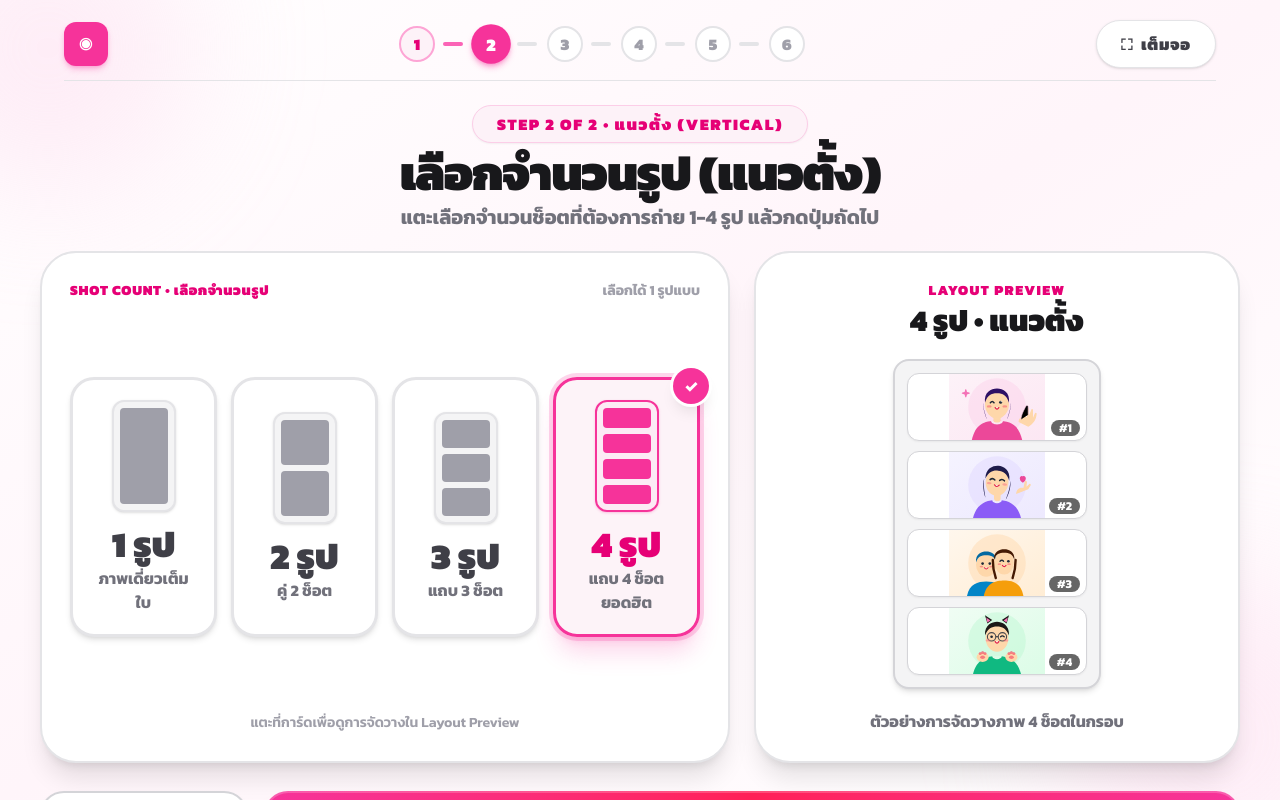
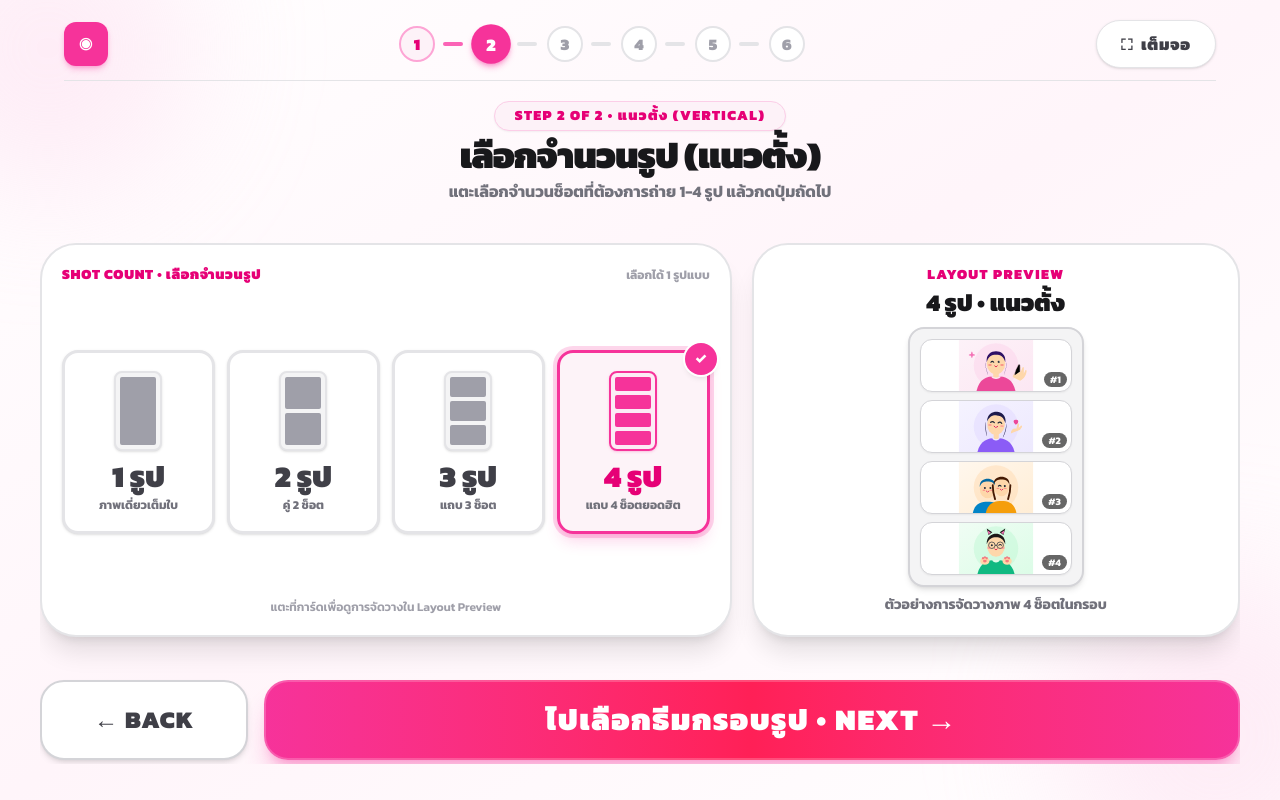
Before and after one commit to suhaimeejehha-glitch/camera-page, a Next.js app: page /setup in a window 1280 px wide. Both pictures are taken after a click on the button "ไปเลือกจำนวนรูป • NEXT →". Built offline with nearby package versions, Linux system fonts and the light colour scheme.

Commit message:
fix: lock layout preview and shot cards height to prevent vertical overflow when selecting 4 shots

```diff
--- a/app/components/frames/LayoutSetupStep.tsx
+++ b/app/components/frames/LayoutSetupStep.tsx
@@ -114,20 +114,20 @@ function MiniLayoutIcon({
   const isVertical = orientation === "vertical";
   return (
     <div
-      className={`flex gap-1.5 rounded-xl border-2 p-1.5 shadow-sm transition-all ${
+      className={`flex gap-1 rounded-lg border-2 p-1 shadow-sm transition-all ${
         active
           ? "border-pink-500 bg-pink-100/60 shadow-pink-500/20"
           : "border-zinc-200 bg-zinc-100"
       } ${
         isVertical
-          ? "h-20 sm:h-24 lg:h-28 w-12 sm:w-14 lg:w-16 flex-col"
-          : "h-12 sm:h-14 lg:h-16 w-20 sm:w-24 lg:w-28 flex-row"
+          ? "h-16 sm:h-18 lg:h-20 w-10 sm:w-11 lg:w-12 flex-col"
+          : "h-9 sm:h-10 lg:h-11 w-18 sm:w-20 lg:w-22 flex-row"
       }`}
     >
       {Array.from({ length: count }).map((_, idx) => (
         <div
           key={idx}
-          className={`flex-1 rounded-sm transition-colors ${
+          className={`flex-1 min-h-0 min-w-0 rounded-xs transition-colors ${
             active ? "bg-pink-500" : "bg-zinc-400"
           }`}
         />
@@ -455,34 +455,34 @@ export function LayoutSetupStep() {
   }
 
   return (
-    <div className="flex h-full max-h-full w-full max-w-6xl lg:max-w-7xl flex-col items-center justify-between gap-3 sm:gap-5 py-2 select-none">
+    <div className="flex h-full max-h-full w-full max-w-6xl lg:max-w-7xl flex-col items-center justify-between gap-2 sm:gap-3 py-1 select-none overflow-hidden">
       {/* หัวข้อ Step 2 */}
-      <div className="flex flex-col items-center gap-1.5 text-center shrink-0">
-        <span className="rounded-full border border-pink-200 bg-pink-50 px-6 py-1.5 font-mono text-xs sm:text-sm lg:text-base font-black tracking-widest text-pink-600 uppercase shadow-xs">
+      <div className="flex flex-col items-center gap-1 text-center shrink-0">
+        <span className="rounded-full border border-pink-200 bg-pink-50 px-5 py-1 font-mono text-xs sm:text-sm font-black tracking-widest text-pink-600 uppercase shadow-xs">
           Step 2 of 2 • {orientation === "vertical" ? "แนวตั้ง (Vertical)" : "แนวนอน (Horizontal)"}
         </span>
-        <h2 className="text-3xl font-black text-zinc-900 sm:text-4xl lg:text-5xl tracking-tight">
+        <h2 className="text-2xl sm:text-3xl lg:text-4xl font-black text-zinc-900 tracking-tight">
           เลือกจำนวนรูป ({orientation === "vertical" ? "แนวตั้ง" : "แนวนอน"})
         </h2>
-        <p className="text-base font-bold text-zinc-500 sm:text-lg lg:text-xl">
+        <p className="text-sm sm:text-base font-bold text-zinc-500">
           แตะเลือกจำนวนช็อตที่ต้องการถ่าย 1-4 รูป แล้วกดปุ่มถัดไป
         </p>
       </div>
 
-      {/* ตัวเลือกจำนวนรูป 1-4 + พรีวิว เต็มจอสัมผัส */}
-      <div className="grid w-full grid-cols-1 gap-5 sm:grid-cols-12 sm:gap-6 my-auto items-stretch">
+      {/* ตัวเลือกจำนวนรูป 1-4 + พรีวิว ล็อกความสูงพอดีจอทัชสกรีน ไม่ขยับ ไม่ล้น */}
+      <div className="grid w-full grid-cols-1 gap-4 sm:grid-cols-12 sm:gap-5 my-auto items-stretch">
         {/* ฝั่งซ้าย: ปุ่มเลือก 1, 2, 3, 4 รูป */}
-        <div className="flex flex-col justify-between gap-4 rounded-[32px] sm:rounded-[36px] border-2 border-zinc-200 bg-white p-5 sm:p-7 shadow-xl sm:col-span-7">
+        <div className="flex flex-col justify-between gap-3 rounded-[32px] sm:rounded-[36px] border-2 border-zinc-200 bg-white p-4 sm:p-5 shadow-xl sm:col-span-7">
           <div className="flex items-center justify-between">
             <p className="font-mono text-xs sm:text-sm font-black tracking-wider text-pink-600 uppercase">
               SHOT COUNT • เลือกจำนวนรูป
             </p>
-            <span className="text-xs sm:text-sm font-bold text-zinc-400">
+            <span className="text-xs font-bold text-zinc-400">
               เลือกได้ 1 รูปแบบ
             </span>
           </div>
 
-          <div className="grid grid-cols-2 gap-3 sm:grid-cols-4 sm:gap-3.5 my-auto">
+          <div className="grid grid-cols-2 gap-2.5 sm:grid-cols-4 sm:gap-3 my-auto">
             {SHOT_OPTIONS.map((opt) => {
               const active = shots === opt.count;
               return (
@@ -490,28 +490,31 @@ export function LayoutSetupStep() {
                   key={opt.count}
                   type="button"
                   onClick={() => setShots(opt.count)}
-                  className={`relative flex min-h-48 sm:min-h-56 lg:min-h-64 flex-col items-center justify-center gap-3 rounded-2xl sm:rounded-3xl border-3 p-4 sm:p-5 transition-all active:scale-95 touch-manipulation cursor-pointer ${
+                  className={`relative flex h-36 sm:h-42 lg:h-46 flex-col items-center justify-center gap-2 rounded-2xl border-3 p-2.5 sm:p-3 transition-all active:scale-95 touch-manipulation cursor-pointer ${
                     active
-                      ? "border-pink-500 bg-pink-50/90 text-pink-600 shadow-xl shadow-pink-500/20 ring-4 ring-pink-500/20"
-                      : "border-zinc-200 bg-white text-zinc-700 hover:border-pink-300 shadow-md"
+                      ? "border-pink-500 bg-pink-50/90 text-pink-600 shadow-lg shadow-pink-500/20 ring-4 ring-pink-500/20"
+                      : "border-zinc-200 bg-white text-zinc-700 hover:border-pink-300 shadow-sm"
                   }`}
                 >
                   {active ? (
-                    <span className="absolute -top-3 -right-3 flex h-8 w-8 sm:h-9 sm:w-9 items-center justify-center rounded-full bg-pink-500 text-sm sm:text-base font-black text-white shadow-lg ring-3 ring-white">
+                    <span className="absolute -top-2.5 -right-2.5 flex h-7 w-7 sm:h-8 sm:w-8 items-center justify-center rounded-full bg-pink-500 text-xs sm:text-sm font-black text-white shadow-md ring-2 ring-white">
                       ✓
                     </span>
                   ) : null}
 
-                  <MiniLayoutIcon
-                    count={opt.count}
-                    orientation={orientation}
-                    active={active}
-                  />
+                  <div className="flex items-center justify-center h-16 sm:h-20 shrink-0">
+                    <MiniLayoutIcon
+                      count={opt.count}
+                      orientation={orientation}
+                      active={active}
+                    />
+                  </div>
+
                   <div className="flex flex-col items-center text-center gap-0.5">
-                    <span className="text-2xl sm:text-3xl lg:text-4xl font-black">
+                    <span className="text-xl sm:text-2xl lg:text-3xl font-black">
                       {opt.label}
                     </span>
-                    <span className="text-xs sm:text-sm lg:text-base text-zinc-500 font-bold">
+                    <span className="text-[11px] sm:text-xs text-zinc-500 font-bold line-clamp-1">
                       {opt.desc}
                     </span>
                   </div>
@@ -520,47 +523,38 @@ export function LayoutSetupStep() {
             })}
           </div>
 
-          <p className="text-center text-xs sm:text-sm font-semibold text-zinc-400">
+          <p className="text-center text-xs font-semibold text-zinc-400">
             แตะที่การ์ดเพื่อดูการจัดวางใน Layout Preview
           </p>
         </div>
 
-        {/* ฝั่งขวา: ตัวอย่างโครงกรอบ (Preview) */}
-        <div className="flex flex-col items-center justify-between gap-3 rounded-[32px] sm:rounded-[36px] border-2 border-zinc-200 bg-white p-5 sm:p-7 shadow-xl sm:col-span-5">
+        {/* ฝั่งขวา: ตัวอย่างโครงกรอบ (Preview) - ความสูงตายตัว 100% ไม่ว่าเลือกกี่รูปจะไม่ขยับ */}
+        <div className="flex flex-col items-center justify-between gap-2 rounded-[32px] sm:rounded-[36px] border-2 border-zinc-200 bg-white p-4 sm:p-5 shadow-xl sm:col-span-5">
           <div className="text-center">
             <p className="font-mono text-xs sm:text-sm font-black tracking-widest text-pink-600 uppercase">
               LAYOUT PREVIEW
             </p>
-            <p className="font-black text-zinc-900 text-xl sm:text-2xl lg:text-3xl mt-0.5">
+            <p className="font-black text-zinc-900 text-lg sm:text-xl lg:text-2xl mt-0.5">
               {shots} รูป • {orientation === "vertical" ? "แนวตั้ง" : "แนวนอน"}
             </p>
           </div>
 
-          <div className="flex min-h-[220px] sm:min-h-[260px] lg:min-h-[300px] w-full items-center justify-center py-2">
+          {/* กรอบพรีวิวที่ล็อกความสูงคงที่ ไม่ขยายเมื่อเลือก 4 รูป */}
+          <div className="flex h-[210px] sm:h-[240px] lg:h-[260px] w-full items-center justify-center">
             <div
-              className={`flex gap-2.5 rounded-2xl border-2 border-zinc-300 bg-zinc-100 p-3 shadow-md transition-all ${
+              className={`flex gap-2 rounded-2xl border-2 border-zinc-300 bg-zinc-100 p-2.5 shadow-md transition-all ${
                 orientation === "vertical"
-                  ? "w-44 sm:w-52 flex-col"
-                  : "w-full max-w-[380px] sm:max-w-[440px] flex-row"
+                  ? "h-full w-36 sm:w-40 lg:w-44 flex-col"
+                  : "h-36 sm:h-40 w-full max-w-[360px] sm:max-w-[420px] flex-row"
               }`}
             >
               {Array.from({ length: shots }).map((_, idx) => (
                 <div
                   key={idx}
-                  className={`group relative overflow-hidden rounded-xl border border-zinc-300 bg-white shadow-xs ${
-                    orientation === "vertical"
-                      ? shots === 1
-                        ? "h-56 sm:h-64 w-full"
-                        : shots === 2
-                        ? "h-28 sm:h-32 w-full"
-                        : shots === 3
-                        ? "h-20 sm:h-22 w-full"
-                        : "h-15 sm:h-17 w-full"
-                      : "h-24 sm:h-28 flex-1"
-                  }`}
+                  className="group relative flex-1 min-h-0 min-w-0 overflow-hidden rounded-xl border border-zinc-300 bg-white shadow-xs"
                 >
                   <SamplePosePhoto poseIndex={idx} />
-                  <span className="absolute bottom-1 right-1.5 rounded-full bg-black/60 px-2 font-mono text-[10px] sm:text-xs font-bold text-white">
+                  <span className="absolute bottom-1 right-1 rounded-full bg-black/60 px-1.5 font-mono text-[9px] sm:text-[10px] font-bold text-white">
                     #{idx + 1}
                   </span>
                 </div>
@@ -568,14 +562,14 @@ export function LayoutSetupStep() {
             </div>
           </div>
 
-          <p className="text-xs sm:text-sm lg:text-base text-zinc-500 font-bold text-center">
+          <p className="text-xs sm:text-sm text-zinc-500 font-bold text-center">
             ตัวอย่างการจัดวางภาพ {shots} ช็อตในกรอบ
           </p>
         </div>
       </div>
 
-      {/* ปุ่ม Back และ Next ด้านล่าง ขนาดใหญ่พอดีกับจอทัชสกรีน */}
-      <div className="flex w-full items-center justify-between gap-4 max-w-6xl lg:max-w-7xl shrink-0 pt-2">
+      {/* ปุ่ม Back และ Next ด้านล่าง - ล็อกตำแหน่งไม่ตกจอ */}
+      <div className="flex w-full items-center justify-between gap-4 max-w-6xl lg:max-w-7xl shrink-0 pt-1">
         <button
           type="button"
           onClick={() => setStep("orientation")}
```
